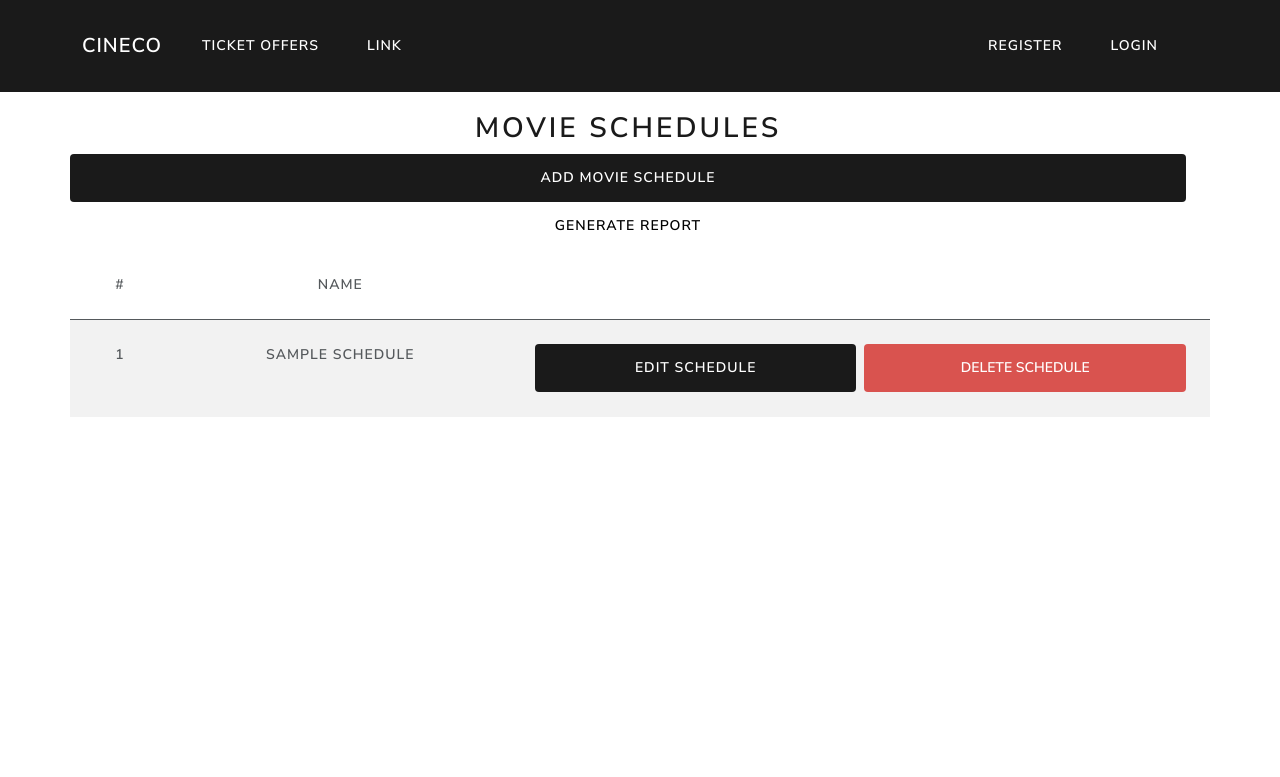
After one commit to ZaidKaraymeh/cinema-management-system, a Django app: template core/templates/list_movies_scheduled.html in a window 1280 px wide. The commit adds this page. Shown: the top 777 px of the page. Run offline with Django 4.2, Linux system fonts and the light colour scheme; the template is opened without the code that fills it: most values are stand-ins (such as "Sample title", 1, 10 or a date in 2020); lists and menus that the app fills with data are empty; some libraries are stand-ins or nearby versions.

Commit message:
Add Movie Schedule, List Movie Scheduled

```diff
--- a/core/static/script.js
+++ b/core/static/script.js
@@ -14,11 +14,14 @@ slotsBox.appendChild(opt)
 
 
 
-async function changeFunc(value) {
+async function changeFunc(event) {
   var selectBox = document.getElementById("id_hall");
   var selectedValue = selectBox.options[selectBox.selectedIndex].value;
 
-  var res = await fetch(`http://localhost:8000/slots/${selectedValue}`, {
+  var date = document.getElementById("id_date");
+
+
+  var res = await fetch(`http://localhost:8000/slots/${selectedValue}/${date.value}`, {
     method: "GET",
     headers: {
       Accept: "application/json",
@@ -26,18 +29,19 @@ async function changeFunc(value) {
   })
     .then((response) => response.json())
     .then((json) => {
-      console.log(Object.getOwnPropertyNames(json))
       var slotsBox = document.getElementById("id_slots");
+      slotsBox.innerHTML = ''
+      var opt = document.createElement("option");
+      opt.value = "---------";
+      opt.innerHTML = "---------";
+      slotsBox.appendChild(opt);
       for (var propertyName in json){
         var opt = document.createElement('option')
+        console.log(typeof propertyName)
         opt.value = propertyName
         opt.innerHTML = json[propertyName]
         slotsBox.appendChild(opt)
       }
-      /* let options = json.map(
-        (o) => `<option value="${o.id}">${o.name}</option>`
-      );
-      $("id_slots").append(options); */
     });
 
 
--- /dev/null
+++ b/core/templates/list_movies_scheduled.html
@@ -0,0 +1,62 @@
+{% extends 'base.html' %} {% block content %}
+
+<div class="row">
+    <h2 class="text-center" > Movie Schedules</h2>
+    <a class="btn btn-primary" href="{% url 'schedule_movie' %}">
+        Add Movie Schedule
+    </a>
+    <a class="btn btn-secondary" href="#">
+        Generate Report
+    </a>
+</div>
+<table class="table table-striped">
+  <thead>
+    <tr>
+      <th class="text-center" scope="col">#</th>
+      <th class="text-center" scope="col">Name</th>
+      <th class="text-center" scope="col"></th>
+    </tr>
+  </thead>
+  <tbody>
+    {% for schedule in movie_schedules %}
+        <tr>
+        <th class="text-center">{{forloop.counter}}</th>
+        <th class="text-center">{{schedule.name}}</th>
+        <th class="text-center d-flex gap-2">
+            <a class="btn btn-primary d-block w-100" href="{% url 'edit_movie' schedule.id %}"> Edit Schedule </a>
+            <button type="button" data-bs-toggle="modal" data-bs-target="#deleteModal{{forloop.counter}}" class="btn btn-danger d-block w-100"> Delete Schedule </button>
+        </th>
+        </tr>
+            <!-- Modal -->
+        <div class="modal fade" id="deleteModal{{forloop.counter}}" tabindex="-1" aria-labelledby="deleteModal{{forloop.counter}}Label" aria-hidden="true">
+        <div class="modal-dialog">
+            <div class="modal-content">
+            <div class="modal-header">
+                <h5 class="modal-title" id="deleteModal{{forloop.counter}}Label">Modal title</h5>
+                <button type="button" class="btn-close" data-bs-dismiss="modal" aria-label="Close"></button>
+            </div>
+            <div class="modal-body">
+                Are you sure you want to delete {{schedule.name}}?
+            </div>
+            <div class="modal-footer">
+                <button type="button" class="btn btn-secondary" data-bs-dismiss="modal">Close</button>
+                <a href="{% url 'delete_movie' schedule.id %}" class="btn btn-primary">Delete</a>
+            </div>
+            </div>
+        </div>
+        </div>
+    {% endfor %}
+  </tbody>
+</table>
+<div class="row d-flex justify-content-center pb-5 mb-5 pt-2">
+    {% if movies.has_previous %}
+        <a class="btn btn-dark infinite-more-link mx-2 " href="?page={{ movies.previous_page_number }}">Previous</a>
+    {% endif %}
+    {% if movies.has_next %}
+    <a class="btn btn-dark infinite-more-link" href="?page={{ movies.next_page_number }}">Next</a>
+    {% endif %}
+</div>
+
+
+
+{% endblock content %}
--- a/core/urls.py
+++ b/core/urls.py
@@ -9,6 +9,7 @@ urlpatterns = [
     path('movies/edit/<str:movie_id>', views.edit_movie, name="edit_movie"),
     path('movies/delete/<str:movie_id>', views.delete_movie, name="delete_movie"),
     path('movies', views.list_movies, name="list_movies"),
-    path('schedule/add', views.schedule_movie, name="schedule_movie"),
-    path('slots/<str:hall_id>', views.slots_available_json, name="slots_available_json")
+    path('schedules/add', views.schedule_movie, name="schedule_movie"),
+    path('schedules/', views.list_schedule_movies, name="list_schedule_movies"),
+    path('slots/<str:hall_id>/<str:date>', views.slots_available_json, name="slots_available_json"),
 ]
```
Also changed, not shown: core/forms.py (+12 -8 lines), core/models.py (+19 -0 lines), core/templates/schedule_movie.html (+7 -1 lines), core/utils/helpers.py (+11 -3 lines), core/views.py (+44 -19 lines), core/migrations/0003_slot_created_at_slot_date_reserved_slot_modified_at.py (added), core/migrations/0004_alter_slot_id.py (added), core/migrations/0005_alter_slot_id.py (added), db.sqlite3.
